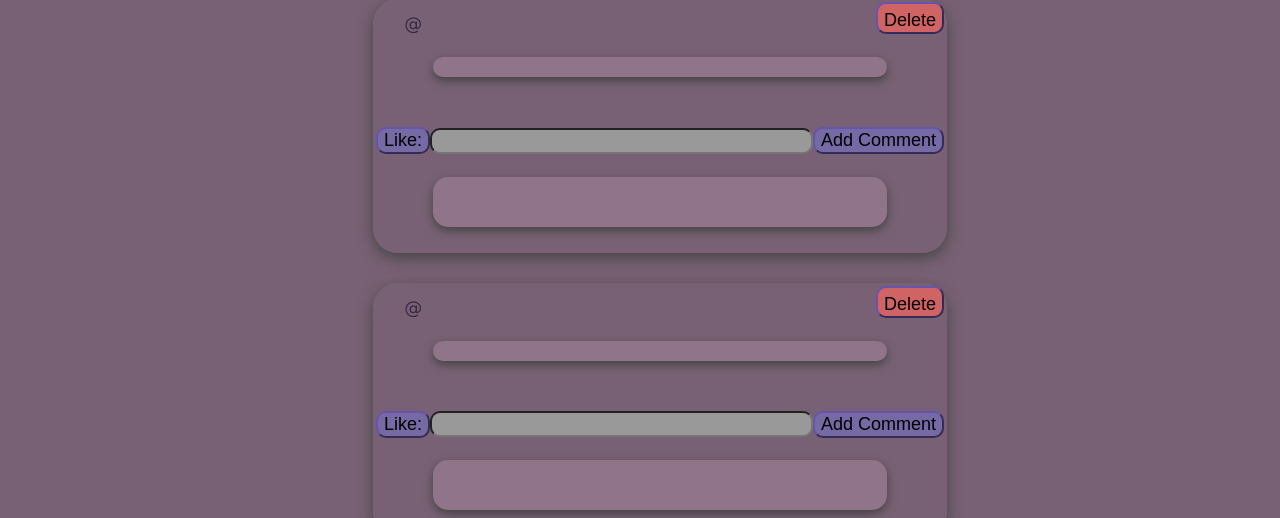
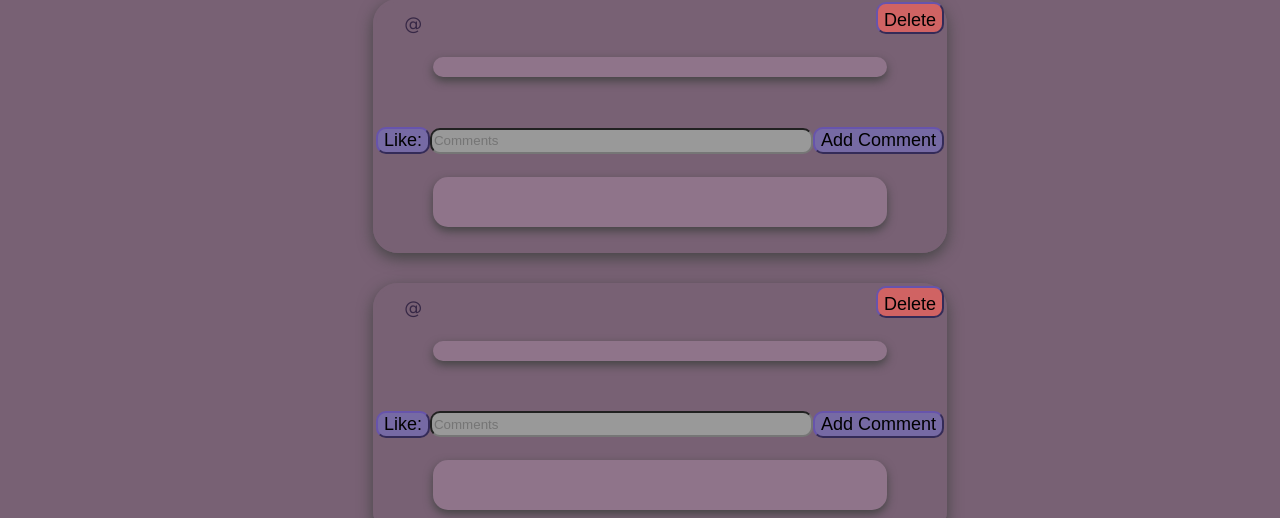
Before and after one commit to XpIose/Solo-Pro, a React (Create React App) app: page / in a window 1280 px wide. Shown: the part 163-681 px from the top of the page. Built offline with nearby package versions, Linux system fonts and the light colour scheme; no server answers.

Commit message:
Functioning again

```diff
--- a/client/App.jsx
+++ b/client/App.jsx
@@ -80,6 +80,7 @@ class App extends Component {
             this.setState({ postData: data })
         })
         .catch(err => console.log(err))
+        document.getElementById('' + id._id + '').value = '';
     }
 
 
--- a/client/components/post-box.jsx
+++ b/client/components/post-box.jsx
@@ -59,7 +59,7 @@ class Post extends Component {
                 <div className='text'>{this.props.myData.input}</div>
                 <div className='response'>
                     <button className='likePost' onClick={() => this.props.like(this.props.id)} id={this.props.id}>Like: {this.props.myData.likes}</button>
-                    <input type='text' className='comment' id={this.props.myData._id}></input>
+                    <input type='text' className='comment' placeholder='Comments' id={this.props.myData._id}></input>
                     <button className='postComment'  onClick={this.getCommentId}>Add Comment</button>
                 </div>
                 <div className='commentContainer' id='commentContainer'>
--- a/client/components/post-container.jsx
+++ b/client/components/post-container.jsx
@@ -23,7 +23,6 @@ class PostContainer extends Component {
                 comment={this.props.comment}/>
             )
         }
-
         return(
             <div className='postContainer'>
                 {postArr}
```
